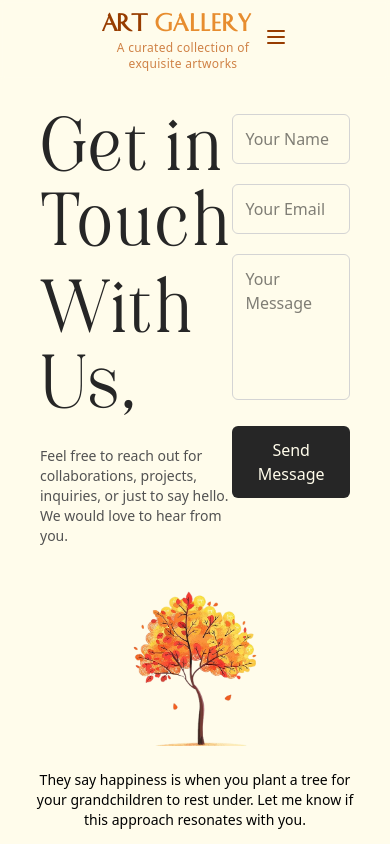
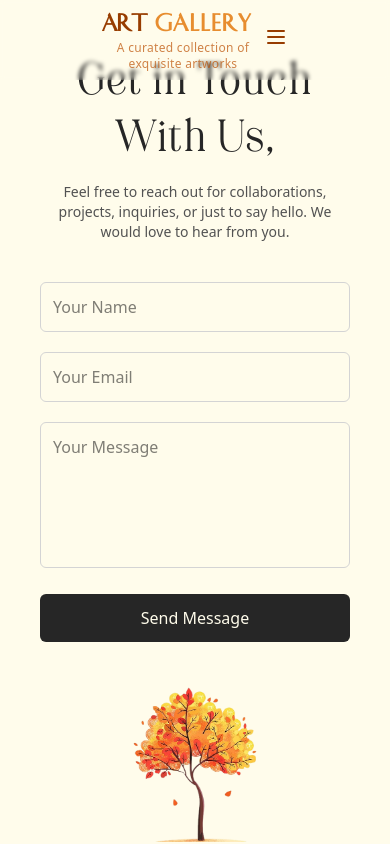
Before and after one commit to joydeep-07/Art-Gallery, a React (Vite) app: page /contacts in a window 390 px wide. Shown: the top 844 px of the page. Built offline with nearby package versions, Linux system fonts and the light colour scheme.

Commit message:
Updated Contacts

```diff
--- a/src/pages/Contact.jsx
+++ b/src/pages/Contact.jsx
@@ -4,17 +4,17 @@ import Footer from "../layouts/Footer";
 const Contact = () => {
   return (
     <>
-      <div className="flex justify-center items-center p-5 pt-23.5">
-        <div className="w-7xl flex p-5 justify-between mx-auto">
+      <div className="flex justify-center items-center p-5 pt-10 md:pt-23.5">
+        <div className="w-full max-w-7xl flex flex-col md:flex-row p-5 justify-between mx-auto gap-10 md:gap-0">
           {/* ---------- HEADING SECTION ---------- */}
-          <div className="space-y-3">
+          <div className="space-y-3 text-center md:text-left">
             <h1
               style={{
                 fontFamily: "karatone, sans-serif",
                 lineHeight: 1,
                 letterSpacing: "0.03em",
               }}
-              className="text-neutral-800 text-[75px] md:text-[90px] leading-none"
+              className="text-neutral-800 text-[45px] sm:text-[55px] md:text-[90px] leading-none"
             >
               Get in Touch
             </h1>
@@ -25,20 +25,20 @@ const Contact = () => {
                 lineHeight: 1,
                 letterSpacing: "0.03em",
               }}
-              className="text-neutral-800 text-[75px] md:text-[90px] leading-none"
+              className="text-neutral-800 text-[45px] sm:text-[55px] md:text-[90px] leading-none"
             >
               With Us,
             </h1>
 
-            <p className="max-w-md text-sm text-neutral-600 pt-2">
+            <p className="max-w-md text-sm text-neutral-600 pt-2 mx-auto md:mx-0">
               Feel free to reach out for collaborations, projects, inquiries, or
               just to say hello. We would love to hear from you.
             </p>
           </div>
 
           {/* ---------- CONTACT FORM ---------- */}
-          <div>
-            <div className="max-w-xl space-y-5">
+          <div className="w-full md:w-auto flex justify-center md:justify-end">
+            <div className="w-full max-w-xl space-y-5">
               <input
                 type="text"
                 placeholder="Your Name"
@@ -62,9 +62,9 @@ const Contact = () => {
               </button>
             </div>
           </div>
-
         </div>
       </div>
+
       <Footer />
     </>
   );
```
